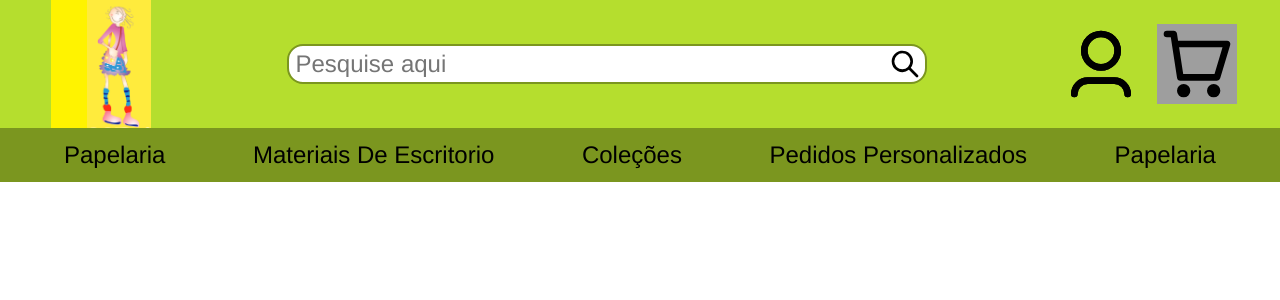
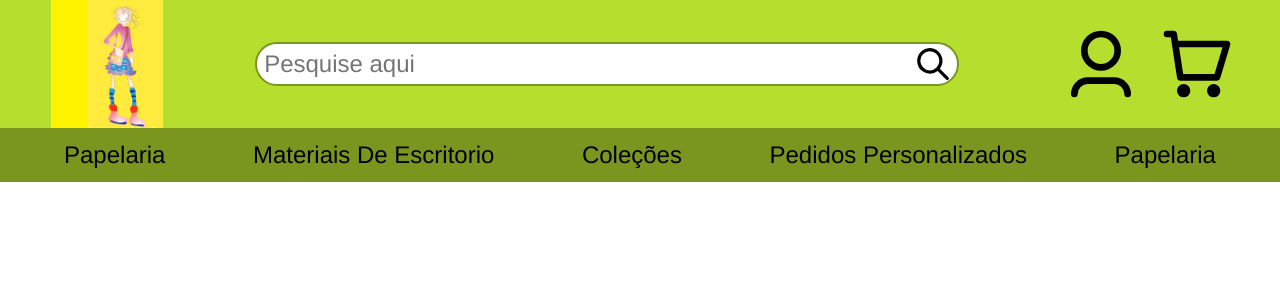
Before and after one commit to GRPeres/AEstudante, a Flask app: template templates/topbar.html in a window 1280 px wide. Shown: the top 300 px of the page. Run offline with Flask 3, Linux system fonts and the light colour scheme; the template is opened without the code that fills it, so the values that code supplies are empty; grey boxes are pictures that could not be loaded.

Commit message:
Update topbarstyle.css

```diff
--- a/static/css/topbarstyle.css
+++ b/static/css/topbarstyle.css
@@ -21,12 +21,12 @@
 }
 
 .overlay {
+  z-index: 10;
   display: none;
-  z-index: 20;
 }
 
 .overlay.show {
-  z-index: 20;
+  z-index: 10;
   display: flex;
 }
 
@@ -44,8 +44,8 @@
 
 .LOGO-A-ESTUDANTE {
   position: relative;
-  width: 4rem;
-  height: 8rem;
+  width: 6vw;
+  height: 16vh;
   object-fit: cover;
 }
 
@@ -55,14 +55,14 @@
   display: flex;
   align-items: center;
   position: relative;
-  width: 40rem;
-  height: 2.5rem;
+  width: 55vw;
+  height: 5.5vh;
 }
 
 .barra-de-pesquisa {
   width: 100%;
   height: 100%;
-  border-radius: 1rem;
+  border-radius: 5vw;
   padding: 1%;
   border: 0.15rem solid #7b961f;
   font-size: 1.5rem;
@@ -76,8 +76,8 @@
 .lupa {
   position: absolute;
   border: none;
-  width: 2rem;
-  height: 2rem;
+  width: 3vw;
+  height: 5vh;
   right: 1%;
 }
 
@@ -92,19 +92,17 @@
 }
 
 .icone-conta {
-  background-image: url("AEstudante/static/images/Conta.svg");
   background-size: cover;
   background-repeat: no-repeat;
-  width: 5rem;
-  height: 5rem;
+  width: 5em;
+  height: 5em;
 }
 
 .icone-carrrinho {
-  background-image: url("../static/images/carrinho.png");
   background-size: cover;
   background-repeat: no-repeat;
-  width: 5rem;
-  height: 5rem;
+  width: 5em;
+  height: 5em;
 }
 
 /* personalização do overlay */
@@ -116,7 +114,8 @@
 
 .icone-carrrinho .overlay {
   position: absolute;
-  top: 100%;
+  top: -18%;
+  right: -34%;
 }
 
 /* Barra de navegação */
```
